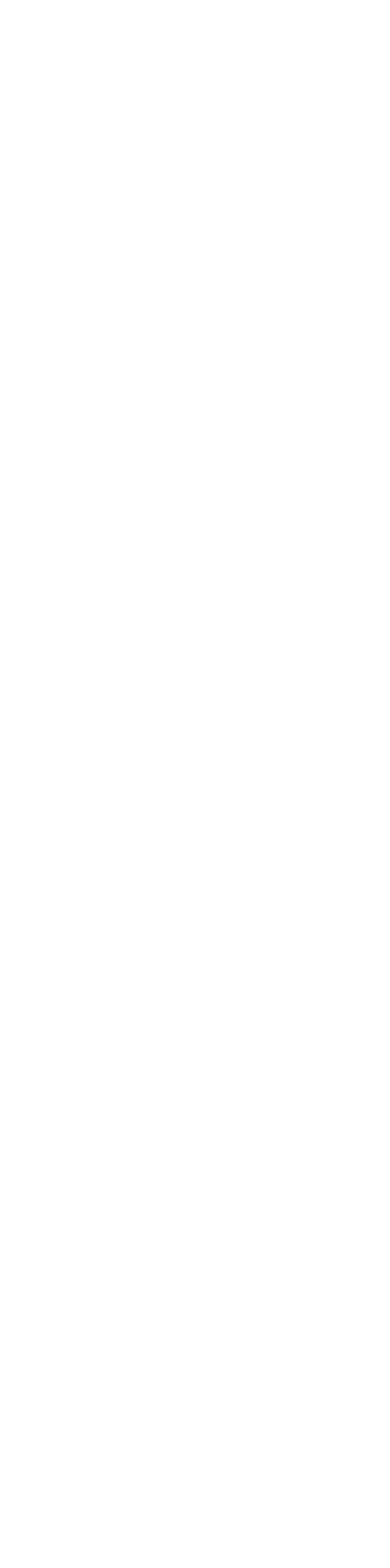
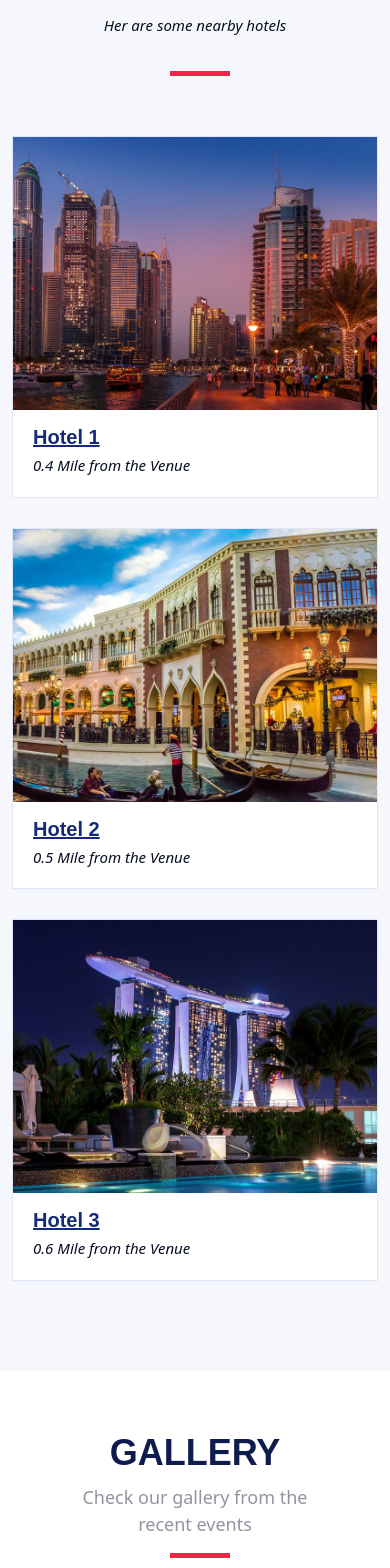
Before and after one commit to JoseOgam/EventSchedule, a React (Create React App) app: page / in a window 390 px wide. Shown: the part 8100-9668 px from the top of the page. Before the commit the page ends 8000 px from the top, so only its background shows below. Built offline with nearby package versions, Linux system fonts and the light colour scheme.

Commit message:
gallery component

```diff
--- a/src/App.js
+++ b/src/App.js
@@ -10,6 +10,8 @@ import {
 import Speakers from "./components/speakers/Speakers";
 import Schedule from "./components/createSchedule/Schedule";
 import EventVenue from "./components/eventVenue/EventVenue";
+import Hotels from "./components/hotels/Hotels";
+import Gallery from "./components/gallery/Gallery";
 
 function App() {
   return (
@@ -21,6 +23,10 @@ function App() {
         <Speakers />
         <Schedule />
         <EventVenue />
+        <Hotels />
+        <Gallery />
+
+
      </Router>
     </div>
   );
--- /dev/null
+++ b/src/components/gallery/Gallery.js
@@ -0,0 +1,37 @@
+import gallary1 from '../../img/gallery/1.jpg'
+import gallary2 from '../../img/gallery/2.jpg'
+import gallary3 from '../../img/gallery/3.jpg'
+import gallary4 from '../../img/gallery/4.jpg'
+import gallary5 from '../../img/gallery/5.jpg'
+import gallary6 from '../../img/gallery/6.jpg'
+import gallary7 from '../../img/gallery/7.jpg'
+import gallary8 from '../../img/gallery/8.jpg'
+const Gallery = () => {
+    return (<div>
+        <section id="gallery">
+
+      <div className="container" data-aos="fade-up">
+        <div className="section-header">
+          <h2>Gallery</h2>
+          <p>Check our gallery from the recent events</p>
+        </div>
+      </div>
+
+      <div className="gallery-slider swiper-container">
+        <div className="swiper-wrapper align-items-center">
+          <div className="swiper-slide"><a href="assets/img/gallery/1.jpg" className="gallery-lightbox"><img src={gallary1} className="img-fluid" alt=""/></a></div>
+          <div className="swiper-slide"><a href="assets/img/gallery/2.jpg" className="gallery-lightbox"><img src={gallary2} className="img-fluid" alt=""/></a></div>
+          <div className="swiper-slide"><a href="assets/img/gallery/3.jpg" className="gallery-lightbox"><img src={gallary3} className="img-fluid" alt=""/></a></div>
+          <div className="swiper-slide"><a href="assets/img/gallery/4.jpg" className="gallery-lightbox"><img src={gallary4} className="img-fluid" alt=""/></a></div>
+          <div className="swiper-slide"><a href="assets/img/gallery/5.jpg" className="gallery-lightbox"><img src={gallary5} className="img-fluid" alt=""/></a></div>
+          <div className="swiper-slide"><a href="assets/img/gallery/6.jpg" className="gallery-lightbox"><img src={gallary6} className="img-fluid" alt=""/></a></div>
+          <div className="swiper-slide"><a href="assets/img/gallery/7.jpg" className="gallery-lightbox"><img src={gallary7} className="img-fluid" alt=""/></a></div>
+          <div className="swiper-slide"><a href="assets/img/gallery/8.jpg" className="gallery-lightbox"><img src={gallary8} className="img-fluid" alt=""/></a></div>
+        </div>
+        <div className="swiper-pagination"></div>
+      </div>
+
+    </section>
+    </div>)
+}
+export default Gallery;
--- /dev/null
+++ b/src/components/hotels/Hotels.js
@@ -0,0 +1,72 @@
+import hotel1 from '../../img/hotels/1.jpg'
+import hotel2 from '../../img/hotels/2.jpg'
+import hotel3 from '../../img/hotels/3.jpg'
+const Hotels = () => {
+    return (<div>
+        <section id="hotels" className="section-with-bg">
+
+      <div className="container" data-aos="fade-up">
+        <div className="section-header">
+          <h2>Hotels</h2>
+          <p>Her are some nearby hotels</p>
+        </div>
+
+        <div className="row" data-aos="fade-up" data-aos-delay="100">
+
+          <div className="col-lg-4 col-md-6">
+            <div className="hotel">
+              <div className="hotel-img">
+                <img src={hotel1} alt="Hotel 1" className="img-fluid"/>
+              </div>
+              <h3><a href="#">Hotel 1</a></h3>
+              <div className="stars">
+                <i className="bi bi-star-fill"></i>
+                <i className="bi bi-star-fill"></i>
+                <i className="bi bi-star-fill"></i>
+                <i className="bi bi-star-fill"></i>
+                <i className="bi bi-star-fill"></i>
+              </div>
+              <p>0.4 Mile from the Venue</p>
+            </div>
+          </div>
+
+          <div className="col-lg-4 col-md-6">
+            <div className="hotel">
+              <div className="hotel-img">
+                <img src={hotel2} alt="Hotel 2" className="img-fluid"/>
+              </div>
+              <h3><a href="#">Hotel 2</a></h3>
+              <div className="stars">
+                <i className="bi bi-star-fill"></i>
+                <i className="bi bi-star-fill"></i>
+                <i className="bi bi-star-fill"></i>
+                <i className="bi bi-star-fill"></i>
+                <i className="bi bi-star-fill-half-full"></i>
+              </div>
+              <p>0.5 Mile from the Venue</p>
+            </div>
+          </div>
+
+          <div className="col-lg-4 col-md-6">
+            <div className="hotel">
+              <div className="hotel-img">
+                <img src={hotel3} alt="Hotel 3" className="img-fluid"/>
+              </div>
+              <h3><a href="#">Hotel 3</a></h3>
+              <div className="stars">
+                <i className="bi bi-star-fill"></i>
+                <i className="bi bi-star-fill"></i>
+                <i className="bi bi-star-fill"></i>
+                <i className="bi bi-star-fill"></i>
+              </div>
+              <p>0.6 Mile from the Venue</p>
+            </div>
+          </div>
+
+        </div>
+      </div>
+
+    </section>
+    </div>)
+}
+export default Hotels;
```
